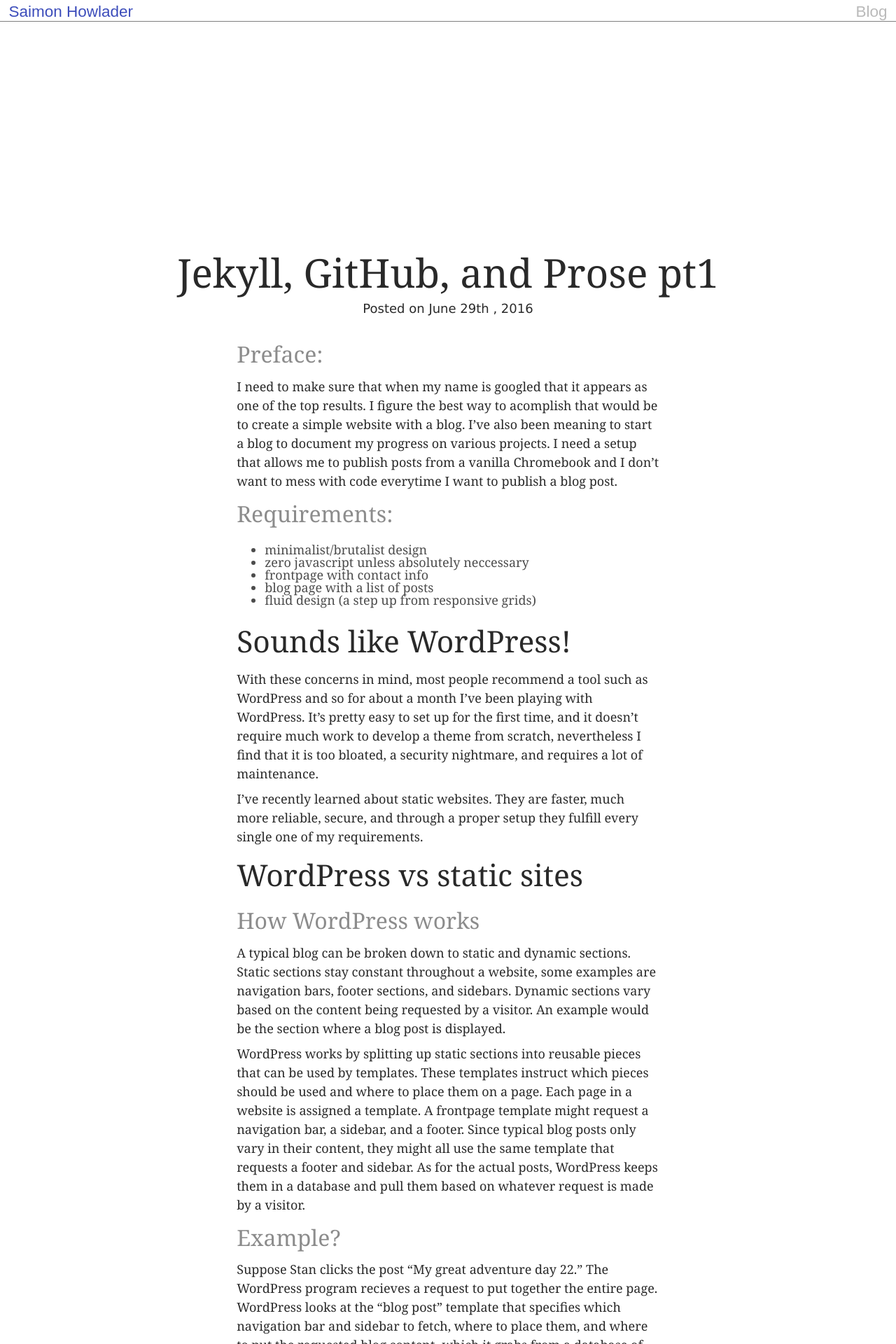
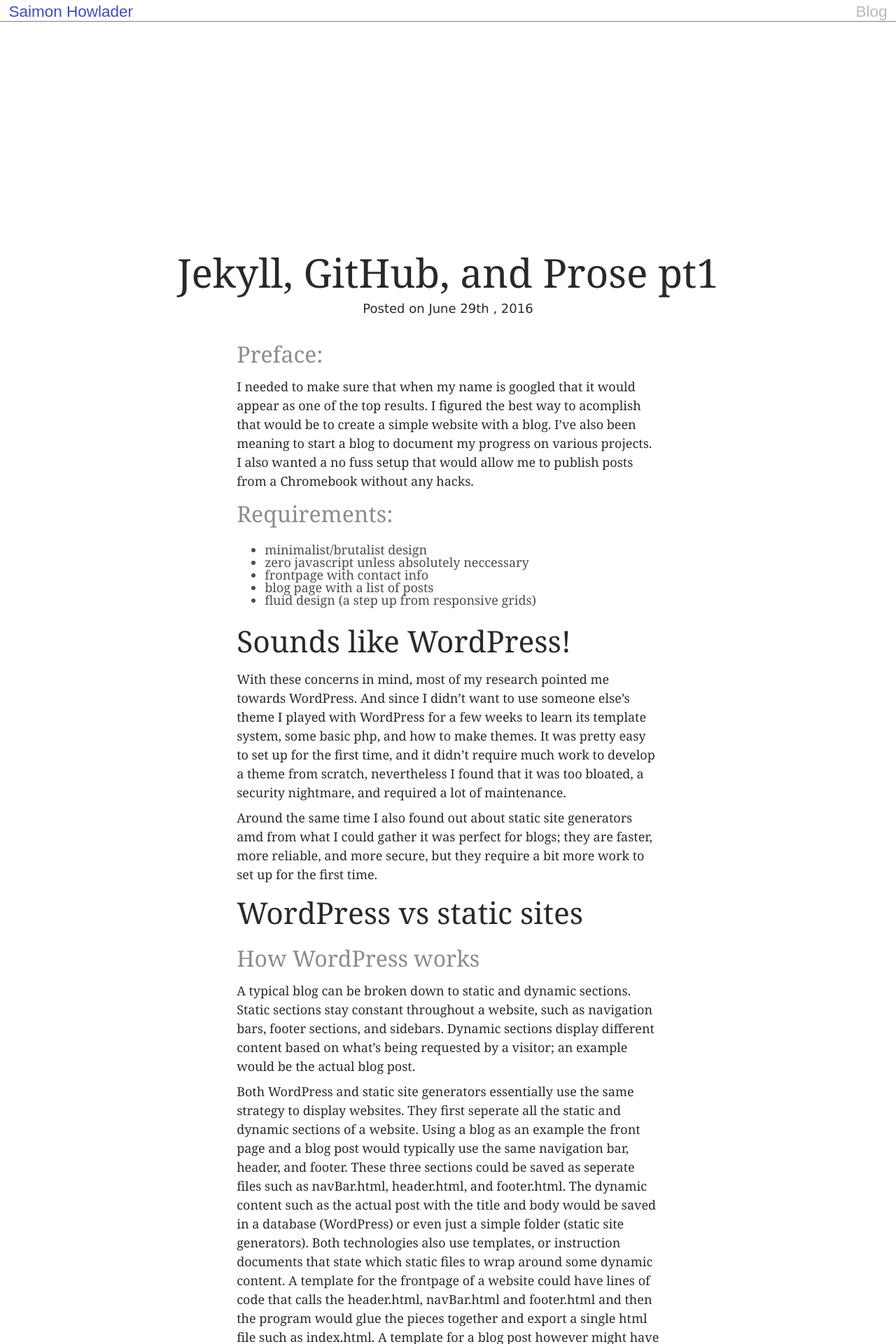
Before and after one commit to saimonhowlader/saimonhowlader.github.io, a Jekyll site: the page built from _posts/2016-06-29-Jekyll-GitHub-and-Prose-pt1.md, in a window 1280 px wide. Shown: the top 1920 px of the page at 70% size. Built offline with Jekyll 4.4.1, drawn with Linux system fonts in a browser that asks for light colours; some of the changed text lies outside the part shown.

Commit message:
Updated 2016-06-29-Jekyll-GitHub-and-Prose-pt1.md

```diff
--- a/_posts/2016-06-29-Jekyll-GitHub-and-Prose-pt1.md
+++ b/_posts/2016-06-29-Jekyll-GitHub-and-Prose-pt1.md
@@ -8,7 +8,7 @@ excerpt: >-
   languages (html, css, javascript).
 ---
 ### Preface:
-I need to make sure that when my name is googled that it appears as one of the top results. I figure the best way to acomplish that would be to create a simple website with a blog. I've also been meaning to start a blog to document my progress on various projects. I need a setup that allows me to publish posts from a vanilla Chromebook and I don't want to mess with code everytime I want to publish a blog post.
+I needed to make sure that when my name is googled that it would appear as one of the top results. I figured the best way to acomplish that would be to create a simple website with a blog. I've also been meaning to start a blog to document my progress on various projects. I also wanted a no fuss setup that would allow me to publish posts from a Chromebook without any hacks.
 
 ### Requirements:
 - minimalist/brutalist design
@@ -19,22 +19,21 @@ I need to make sure that when my name is googled that it appears as one of the t
 
 ## Sounds like WordPress!
 
-With these concerns in mind, most people recommend a tool such as WordPress and so for about a month I've been playing with WordPress. It's pretty easy to set up for the first time, and it doesn't require much work to develop a theme from scratch, nevertheless I find that it is too bloated, a security nightmare, and requires a lot of maintenance.
+With these concerns in mind, most of my research pointed me towards WordPress. And since I didn't want to use someone else's theme I played with WordPress for a few weeks to learn its template system, some basic php, and how to make themes. It was pretty easy to set up for the first time, and it didn't require much work to develop a theme from scratch, nevertheless I found that it was too bloated, a security nightmare, and required a lot of maintenance.
 
-I've recently learned about static websites. They are faster, much more reliable, secure, and through a proper setup they fulfill every single one of my requirements.
+Around the same time I also found out about static site generators amd from what I could gather it was perfect for blogs; they are faster, more reliable, and more secure, but they require a bit more work to set up for the first time.
 
 ## WordPress vs static sites
 
 ### How WordPress works
 
-A typical blog can be broken down to static and dynamic sections. Static sections stay constant throughout a website, some examples are navigation bars, footer sections, and sidebars. Dynamic sections vary based on the content being requested by a visitor. An example would be the section where a blog post is displayed.
+A typical blog can be broken down to static and dynamic sections. Static sections stay constant throughout a website, such as navigation bars, footer sections, and sidebars. Dynamic sections display different content based on what's being requested by a visitor; an example would be the actual blog post.
+
+Both WordPress and static site generators essentially use the same strategy to display websites. They first seperate all the static and dynamic sections of a website. Using a blog as an example the front page and a blog post would typically use the same navigation bar, header, and footer. These three sections could be saved as seperate files such as navBar.html, header.html, and footer.html. The dynamic content such as the actual post with the title and body would be saved in a database (WordPress) or even just a simple folder (static site generators). Both technologies also use templates, or instruction documents that state which static files to wrap around some dynamic content. A template for the frontpage of a website could have lines of code that calls the header.html, navBar.html and footer.html and then the program would glue the pieces together and export a single html file such as index.html. A template for a blog post however might have instructions to get navBar.html, footer.html, commentSection.html, sideBar.html, and an instruction to grab the requested blog post from a database or folder.
 
 
-
-WordPress works by splitting up static sections into reusable pieces that can be used by templates. These templates instruct which pieces should be used and where to place them on a page. Each page in a website is assigned a template. A frontpage template might request a navigation bar, a sidebar, and a footer. Since typical blog posts only vary in their content, they might all use the same template that requests a footer and sidebar. As for the actual posts, WordPress keeps them in a database and pull them based on whatever request is made by a visitor.
-
 ### Example?
-Suppose Stan clicks the post "My great adventure day 22." The WordPress program recieves a request to put together the entire page. WordPress looks at the "blog post" template that specifies which navigation bar and sidebar to fetch, where to place them, and where to put the requested blog content- which it grabs from a database of posts. Under the instructions of the template, the program puts the pieces together and returns a finished html document to the visitor. The visitor ofcourse  has no idea that the content was put together because all he recieves is the final product. The issue, however, is that this whole process is slow, and relies on a lot of moving parts that also open up security vulnerabilities. The opposite of dynamic websites are static websites, which is actually an older technology.
+Suppose Stan clicks the post "My great adventure day 22." The WordPress program recieves a request to put together the entire page. WordPress looks at the "blog post" template that specifies which navigation bar and sidebar to fetch, where to place them, and where to put the requested blog content- which it grabs from a database of posts. Under the instructions of the template, the program puts the pieces together and returns a finished html document to the visitor. The visitor however has no idea that the content was just put together because all he recieves is the final product. The issue, however, is that this whole process is slow, and relies on a lot of moving parts that also open up security vulnerabilities. The opposite of dynamic websites are static websites, which is actually an older technology.
 
 ### So how are static sites better?
 Static websites have their limitations. For one, you can't really integrate your site with a database, which in turn means no shopping carts, or personalized viewing expieriences. A typical blog, however, doesn't need any of those features. However, this also means you can't store your blog posts in a database. This means that every single blog post is its own html document right from the start. A publisher would essentially upload a seperate html document for every single post and rewrite the header, footer, and sidebar code every single time. But at least the server wouldn't have to spend resources putting a website together, which means it'll be faster.
```
